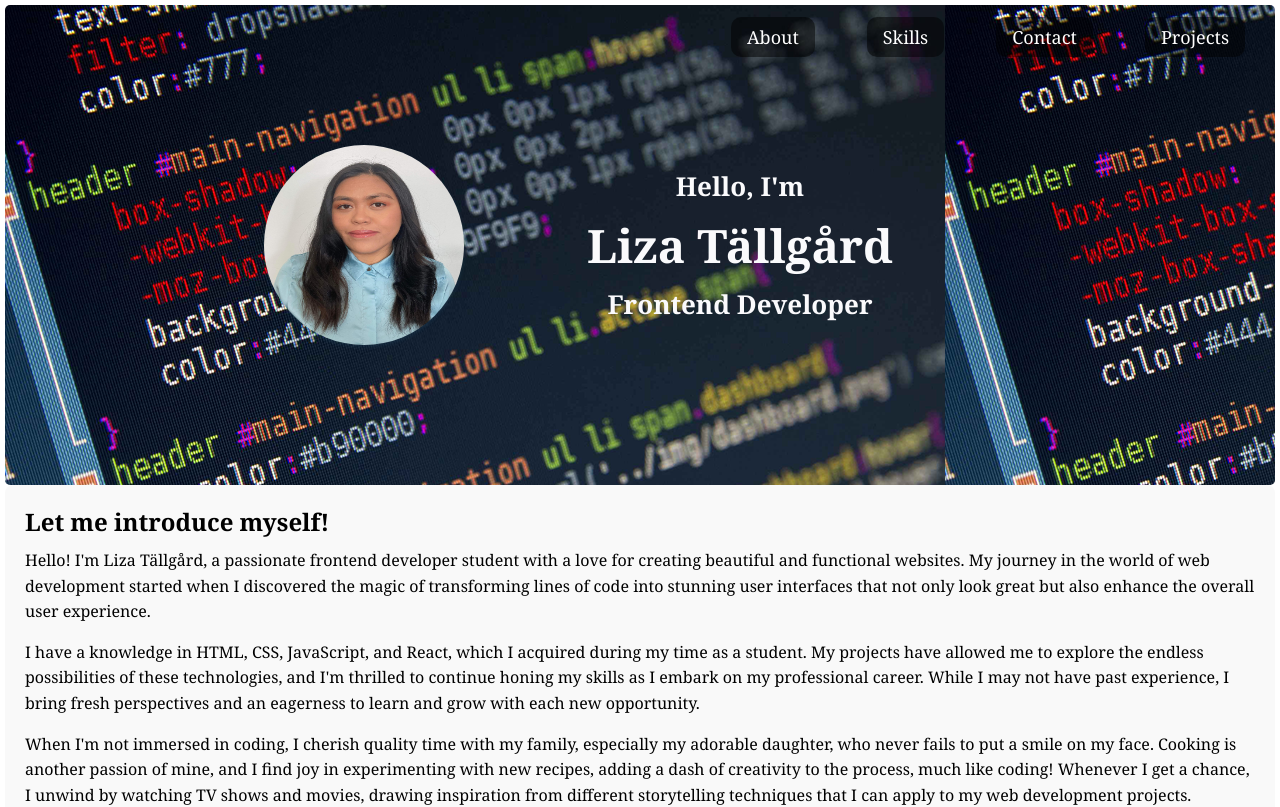
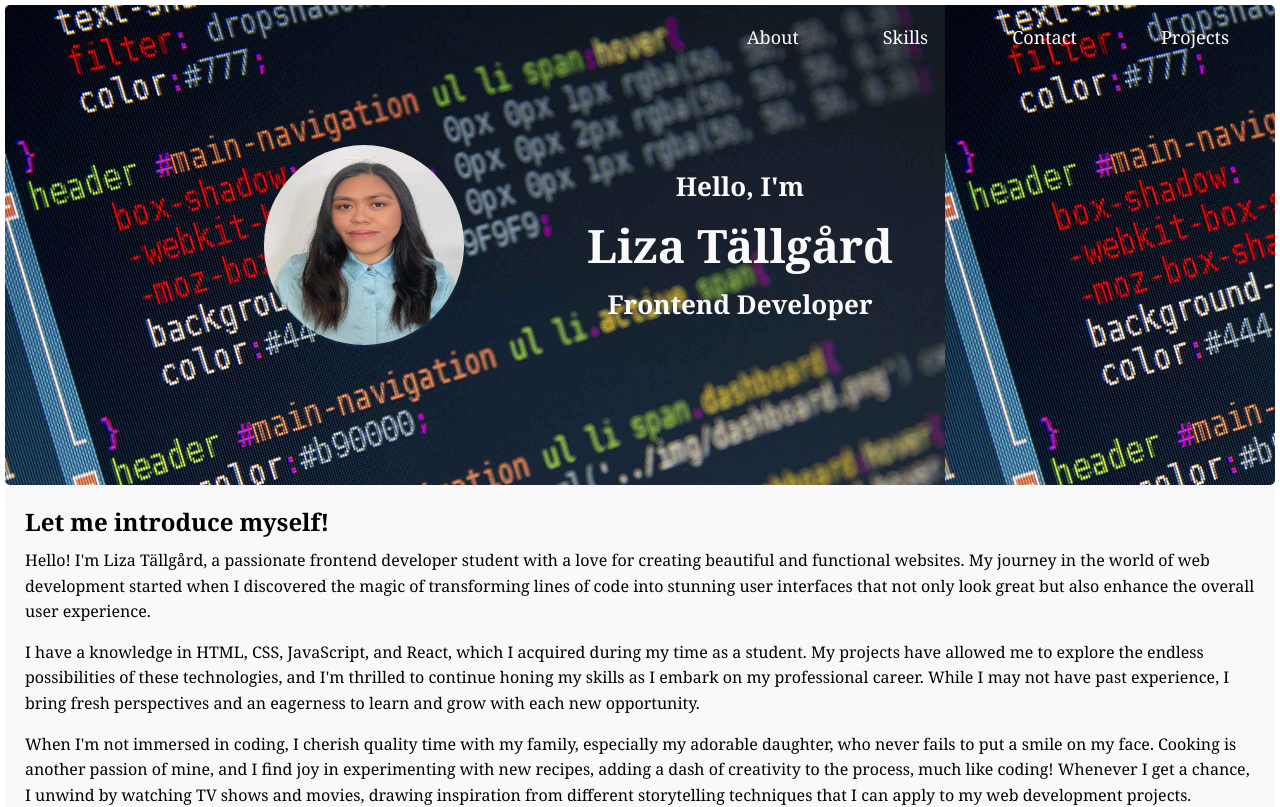
Before and after one commit to 11liza/Portfolio, a React (Create React App) app: page / in a window 1280 px wide. Shown: the top 807 px of the page. Built offline with nearby package versions, Linux system fonts and the light colour scheme.

Commit message:
revert change

```diff
--- a/src/App.css
+++ b/src/App.css
@@ -87,7 +87,6 @@ ul a {
   margin: 0 10px;
   border-radius: 10px;
   transition: background-color 0.3s ease;
-  background-color: rgba(0, 0, 0, 0.5); /* Add a semi-transparent background color */
 }
 
 ul a:hover {
```
